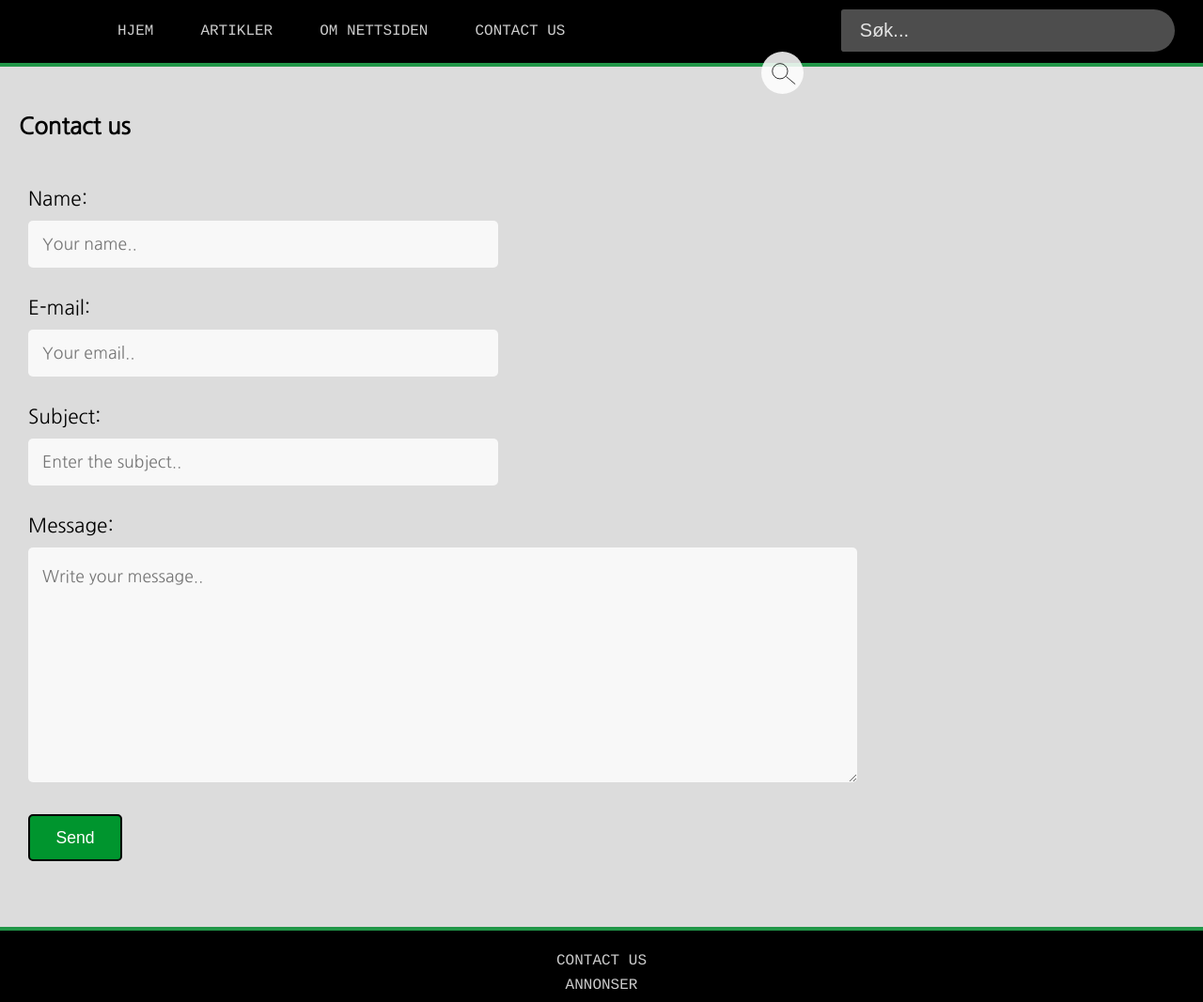
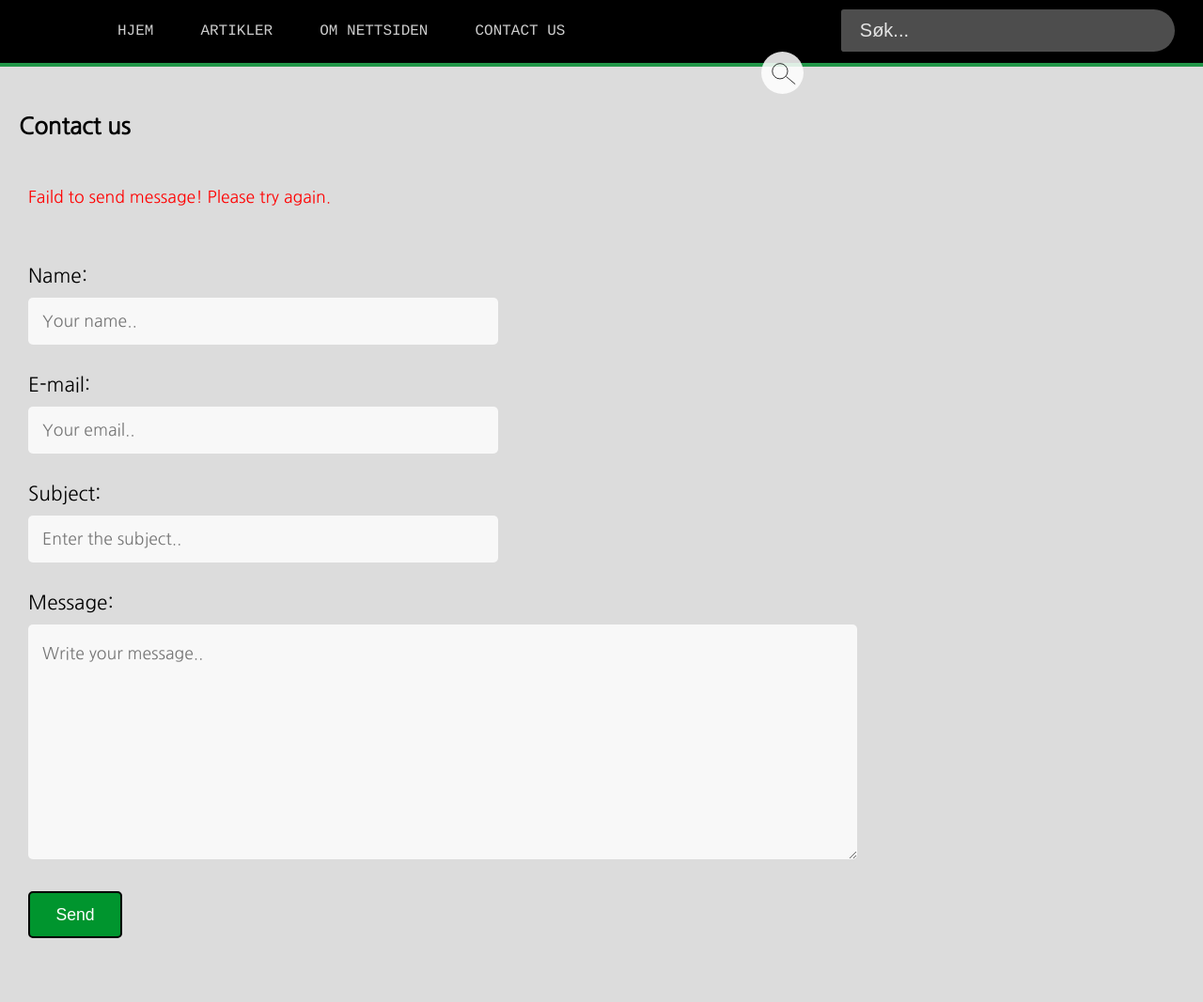
Before and after one commit to SarmadSA/TW, a PHP site: page /pages/contact.php in a window 1280 px wide. Shown: the part 77-1144 px from the top of the page at 94% size. Run offline with PHP 8.4, Linux system fonts and the light colour scheme.

Commit message:
Addeld a POST method and basic validation to contact form.

```diff
--- a/pages/contact.php
+++ b/pages/contact.php
@@ -1,3 +1,9 @@
+<?php
+	if(isset($_POST['submit'])){
+		// code (validate and send the data to a database)
+	}
+?>
+
 <!doctype html>
 <html>
 <head>
@@ -13,24 +19,46 @@
 	<?php include '../templates/navigationMenu.php';?>
 	<main class="container">
 		<div class="page-tittle"><h2>Contact us</h2></div>
-		<form class="contact-form">
+		<form class="contact-form" action="contact.php" method="post">
+			<?php
+				if(isset($_POST['submit'])){
+					$name = $_POST['name'];
+					$email = $_POST['email'];
+					$subject = $_POST['subject'];
+					$message = $_POST['message'];
+
+					if(strlen($name) < 1){
+						echo "<p id=\"Faild-submit\">Faild to send message! Please enter you name.</p><br><br><br>";
+					}
+					else{
+						echo "<p class=\"successfull-submit\">Message was successfully sent " . $name . "!</p><br>";
+						echo "<p class=\"successfull-submit\">Please check your email adress: " . $email . " for the verification message.</p><br>";
+						echo "<p class=\"successfull-submit\">The subject was: " . $subject . "</p><br>";
+						echo "<p class=\"successfull-submit\">Your message was: </p><br>";
+						echo "<p class=\"successfull-submit\">" . $message . "</p><br><br><br>";
+					}
+				}
+				else{
+					echo "<p class=\"Faild-submit\">Faild to send message! Please try again.</p><br><br><br>";
+				}
+			?>
 			<label for="name">Name:</label>
 			<br>
-			<input type="text" id="name" class="form-input input-placeholder focus-style" placeholder="Your name..">
+			<input type="text" name="name" id="name" class="form-input input-placeholder focus-style" placeholder="Your name..">
 			<br>
 			<label for="email">E-mail:</label>
 			<br>
-			<input type="text" id="email" class="form-input input-placeholder focus-style" placeholder="Your email..">
+			<input type="text" name="email" id="email" class="form-input input-placeholder focus-style" placeholder="Your email..">
 			<br>
 			<label for="subject">Subject:</label>
 			<br>
-			<input type="text" id="subject" class="form-input input-placeholder focus-style" placeholder="Enter the subject..">
+			<input type="text" name="subject" id="subject" class="form-input input-placeholder focus-style" placeholder="Enter the subject..">
 			<br>
 			<label for="message">Message:</label>
 			<br>
-			<textarea id="message" class="contact-message input-placeholder focus-style" placeholder="Write your message.."></textarea>
+			<textarea id="message" name="message" class="contact-message input-placeholder focus-style" placeholder="Write your message.."></textarea>
 			<br>
-			<input type="submit" class="submit-button focus-style" value="Send">
+			<input type="submit" name="submit" class="submit-button focus-style" value="Send">
 		</form>
 		<br class="clear"/>
 	</main>
--- a/styles/contactStyle.css
+++ b/styles/contactStyle.css
@@ -79,3 +79,13 @@ label {
 	outline: none !important;
 	box-shadow: 0 0 2pt 0.3pt rgba(0,149,46,1.00);
 }
+
+.successfull-submit{
+	color: rgba(0,149,46,1.00);
+	font-size: 110%;
+}
+
+.Faild-submit{
+	color:red;
+	font-size: 110%;
+}
```
